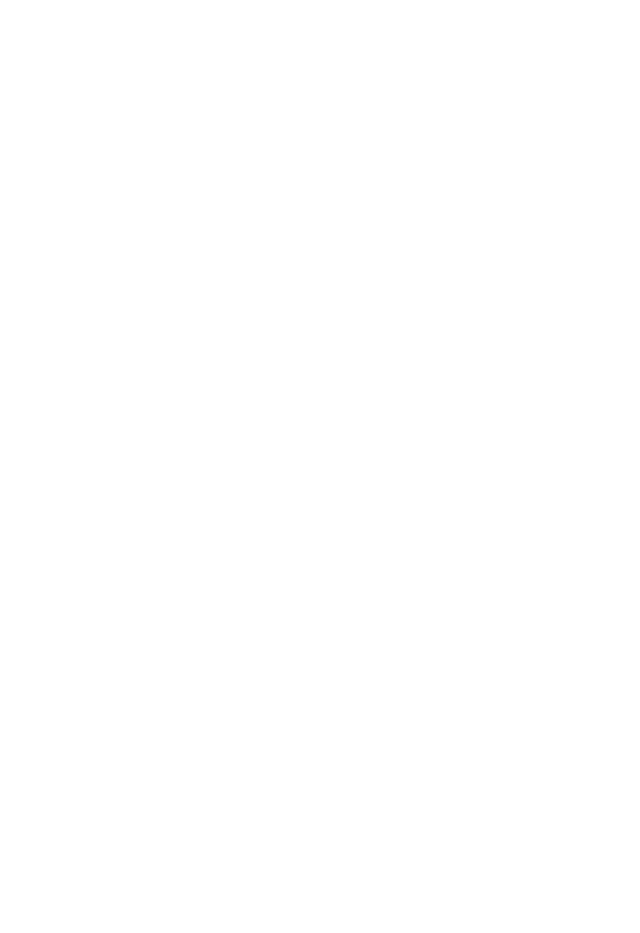
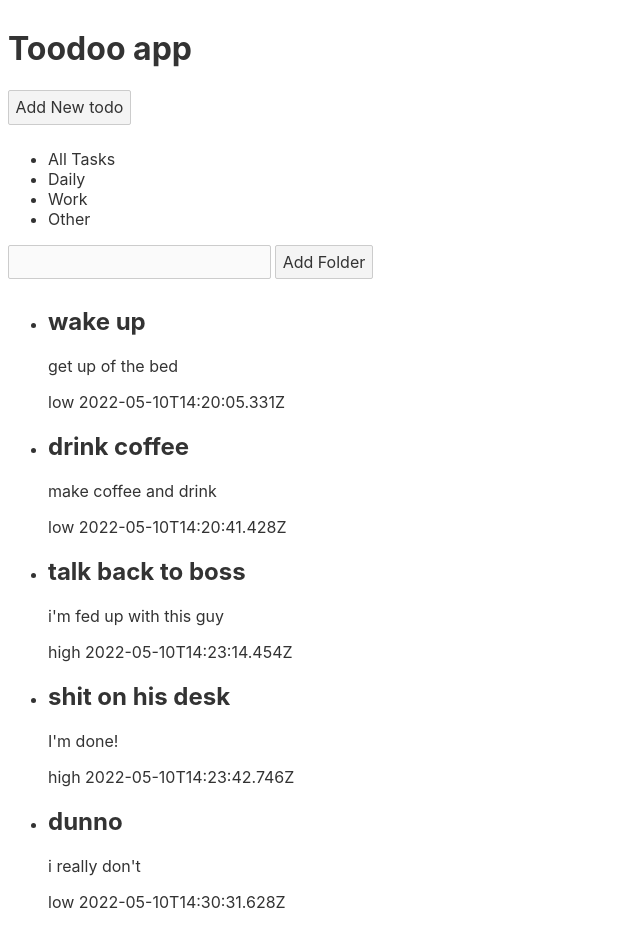
Before and after one commit to Claudi0-V/svelte-todo, a Svelte app: page / in a window 1280 px wide. Shown: the top 933 px of the page, without its empty margins (0-640 px from the left). Before the commit the page ends 800 px from the top, so only its background shows below. Built offline with nearby package versions, Linux system fonts and the light colour scheme.

Commit message:
clean up and inserts components on app.svelte

```diff
--- a/src/App.svelte
+++ b/src/App.svelte
@@ -1,11 +1,82 @@
 <script lang="ts">
+	import Sidebar from "./components/Sidebar.svelte";
+	import Header from "./components/Header.svelte";
+	import Main from "./components/Main.svelte";
+	import type { TodoProject } from "./components/classes/NewProject.svelte";
 
+	let globalFolder: TodoProject[] = [
+		{
+			name: "Daily",
+			id: "2022-05-10T14:12:09.944Z",
+			items: [
+				{
+					title: "wake up",
+					description: "get up of the bed",
+					dueDate: "2022-05-10T14:20:05.331Z",
+					priority: "low",
+				},
+				{
+					title: "drink coffee",
+					description: "make coffee and drink",
+					dueDate: "2022-05-10T14:20:41.428Z",
+					priority: "low",
+				},
+			],
+		},
+		{
+			name: "Work",
+			id: "2022-05-10T14:12:32.848Z",
+			items: [
+				{
+					title: "talk back to boss",
+					description: "i'm fed up with this guy",
+					dueDate: "2022-05-10T14:23:14.454Z",
+					priority: "high",
+				},
+				{
+					title: "shit on his desk",
+					description: "I'm done!",
+					dueDate: "2022-05-10T14:23:42.746Z",
+					priority: "high",
+				},
+			],
+		},
+		{
+			name: "Other",
+			id: "2022-05-10T14:12:45.791Z",
+			items: [
+				{
+					title: "dunno",
+					description: "i really don't",
+					dueDate: "2022-05-10T14:30:31.628Z",
+					priority: "low",
+				},
+				{
+					title: "watch movie",
+					description: "nothing else",
+					dueDate: "2022-05-10T14:30:47.964Z",
+					priority: "low",
+				},
+			],
+		},
+	];
+
+	let currentViewItems: TodoProject[] = [...globalFolder];
+	let isModalOpen: boolean = false;
+
+	function folderChangeHandler(name: string): void {
+		const arr = globalFolder.filter((folder) => {
+			if (name === 'all') return true;
+			return folder.name === name;
+		});
+		currentViewItems = arr;
+	}
 </script>
 
-<main>
+<div id="root">
+	<Header />
+	<Sidebar {globalFolder} onFolderChange="{folderChangeHandler}" />
+	<Main {currentViewItems} />
+</div>
 
-</main>
-
-<style>
-
-</style>
+<style></style>
--- a/src/main.ts
+++ b/src/main.ts
@@ -3,7 +3,6 @@
 const app = new App({
 	target: document.body,
 	props: {
-		name: 'world'
 	}
 });
 
```
